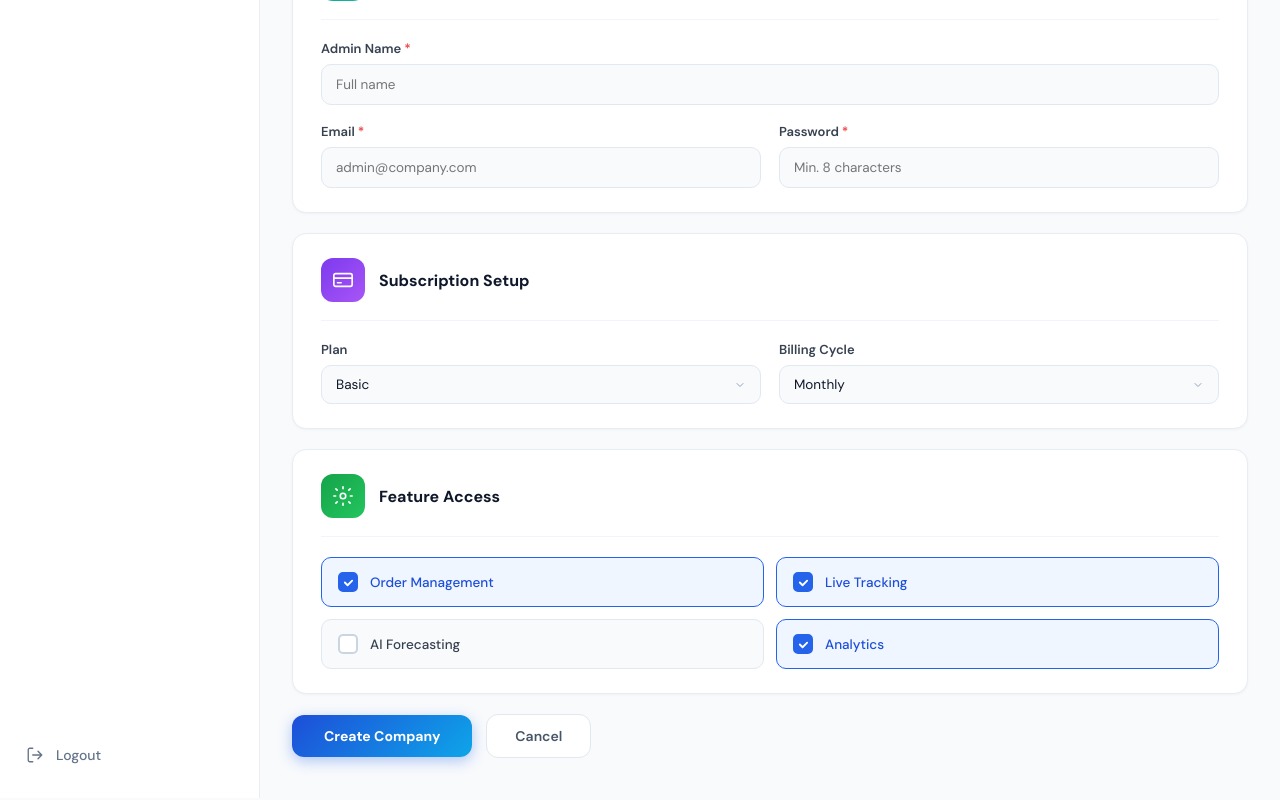
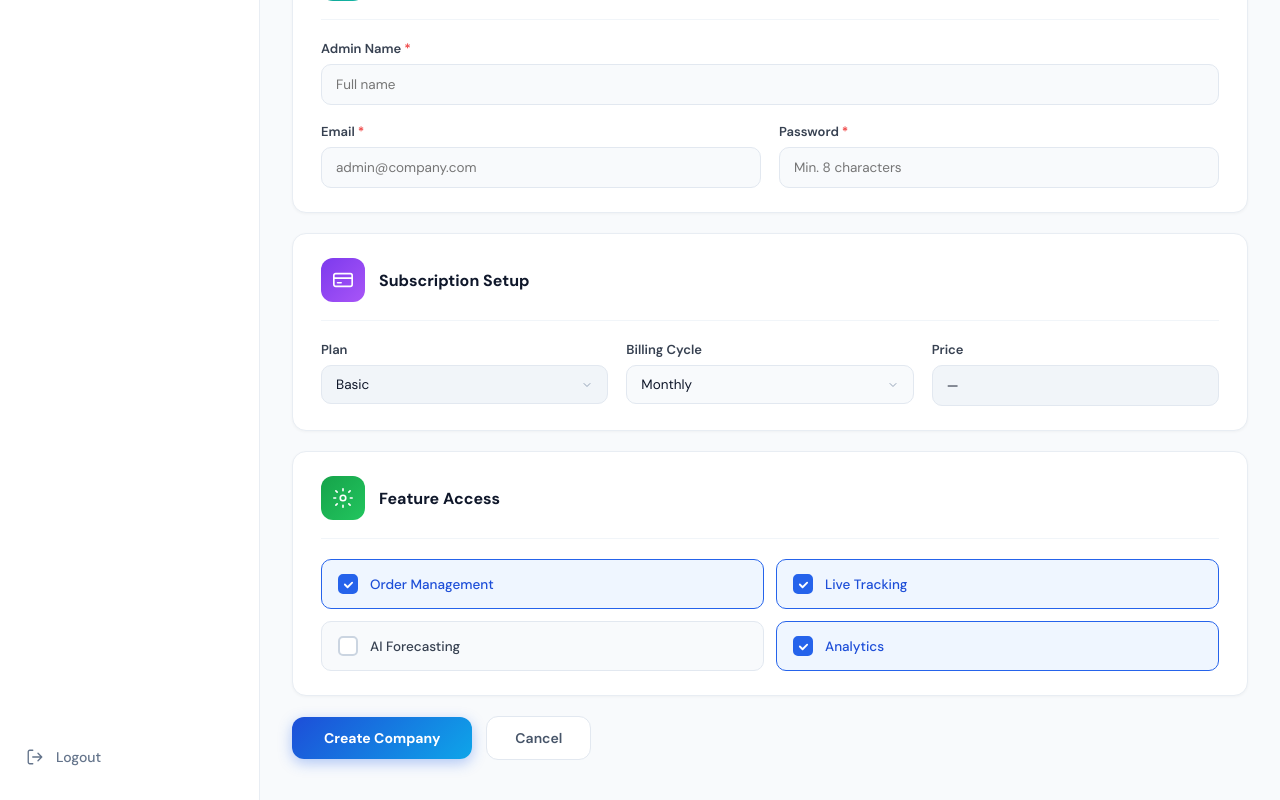
Before and after one commit to wajahat-ullah1/panni_flow, a React (Vite) app: page /super-admin/register-company in a window 1280 px wide. Shown: the part 712-1512 px from the top of the page. Built offline with nearby package versions, Linux system fonts and the light colour scheme; no server answers; sample sign-in values are in the browser's storage.

Commit message:
feat: integrate subscription plans fetching and update UI for plan selection and pricing display

```diff
--- a/src/panels/superAdmin/pages/RegisterCompany.jsx
+++ b/src/panels/superAdmin/pages/RegisterCompany.jsx
@@ -1,6 +1,6 @@
-import { useState, useRef } from "react";
+import { useState, useRef, useEffect } from "react";
 import { useNavigate } from "react-router-dom";
-import { registerTenant, uploadTenantLogo, createSubscription } from "../../../shared/api/superAdminApi";
+import { registerTenant, uploadTenantLogo, createSubscription, getSubscriptionPlans } from "../../../shared/api/superAdminApi";
 
 const inputStyle = {
   width: "100%",
@@ -161,6 +161,13 @@ export default function RegisterCompany() {
   const [showToast, setShowToast] = useState(false);
   const [submitting, setSubmitting] = useState(false);
   const [apiError, setApiError] = useState("");
+  const [plans, setPlans] = useState({});
+
+  useEffect(() => {
+    getSubscriptionPlans()
+      .then((res) => setPlans(res?.data || res || {}))
+      .catch(() => {});
+  }, []);
   const [copied, setCopied] = useState(false);
   const fileRef = useRef();
 
@@ -477,13 +484,11 @@ export default function RegisterCompany() {
           }
           title="Subscription Setup"
         >
-          <div style={{ display: "grid", gridTemplateColumns: "1fr 1fr", gap: 18 }}>
+          <div style={{ display: "grid", gridTemplateColumns: "1fr 1fr 1fr", gap: 18 }}>
             <div>
               <Label>Plan</Label>
-              <select value={form.plan} onChange={set("plan")} style={selectStyle}>
+              <select value="basic" onChange={() => {}} disabled style={{ ...selectStyle, opacity: 1, cursor: "default", background: "#f1f5f9" }}>
                 <option value="basic">Basic</option>
-                <option value="standard">Standard</option>
-                <option value="premium">Premium</option>
               </select>
             </div>
             <div>
@@ -493,6 +498,14 @@ export default function RegisterCompany() {
                 <option value="quarterly">Quarterly</option>
                 <option value="annually">Annually</option>
               </select>
+            </div>
+            <div>
+              <Label>Price</Label>
+              <input
+                readOnly
+                value={plans?.basic?.[form.billing] != null ? `${plans.basic[form.billing]} PKR` : "—"}
+                style={{ ...inputStyle, background: "#f1f5f9", cursor: "default" }}
+              />
             </div>
           </div>
         </SectionCard>
--- a/src/panels/superAdmin/pages/Subscriptions.jsx
+++ b/src/panels/superAdmin/pages/Subscriptions.jsx
@@ -354,12 +354,12 @@ export default function Subscriptions() {
                     </td>
                     <td style={{ padding: "15px 16px" }}>
                       <div style={{ display: "flex", gap: 6, alignItems: "center" }}>
-                        <ActionBtn color="#16a34a" title="Upgrade Plan" onClick={() => handleUpgrade(s)} disabled={isActing || !PLAN_UP[s.plan]}>
+                        {/* <ActionBtn color="#16a34a" title="Upgrade Plan" onClick={() => handleUpgrade(s)} disabled={isActing || !PLAN_UP[s.plan]}>
                           <svg width="13" height="13" fill="none" viewBox="0 0 24 24"><path d="M12 19V5M5 12l7-7 7 7" stroke="currentColor" strokeWidth="2.2" strokeLinecap="round" strokeLinejoin="round"/></svg>
                         </ActionBtn>
                         <ActionBtn color="#ea580c" title="Downgrade Plan" onClick={() => handleDowngrade(s)} disabled={isActing || !PLAN_DOWN[s.plan]}>
                           <svg width="13" height="13" fill="none" viewBox="0 0 24 24"><path d="M12 5v14M5 12l7 7 7-7" stroke="currentColor" strokeWidth="2.2" strokeLinecap="round" strokeLinejoin="round"/></svg>
-                        </ActionBtn>
+                        </ActionBtn> */}
                         <ActionBtn color="#2563eb" title="Update Payment Status" onClick={() => setPayModal(s)} disabled={isActing}>
                           <svg width="13" height="13" fill="none" viewBox="0 0 24 24"><rect x="2" y="5" width="20" height="14" rx="2" stroke="currentColor" strokeWidth="1.8"/><path d="M2 10h20M6 15h4" stroke="currentColor" strokeWidth="1.8" strokeLinecap="round"/></svg>
                         </ActionBtn>
```
